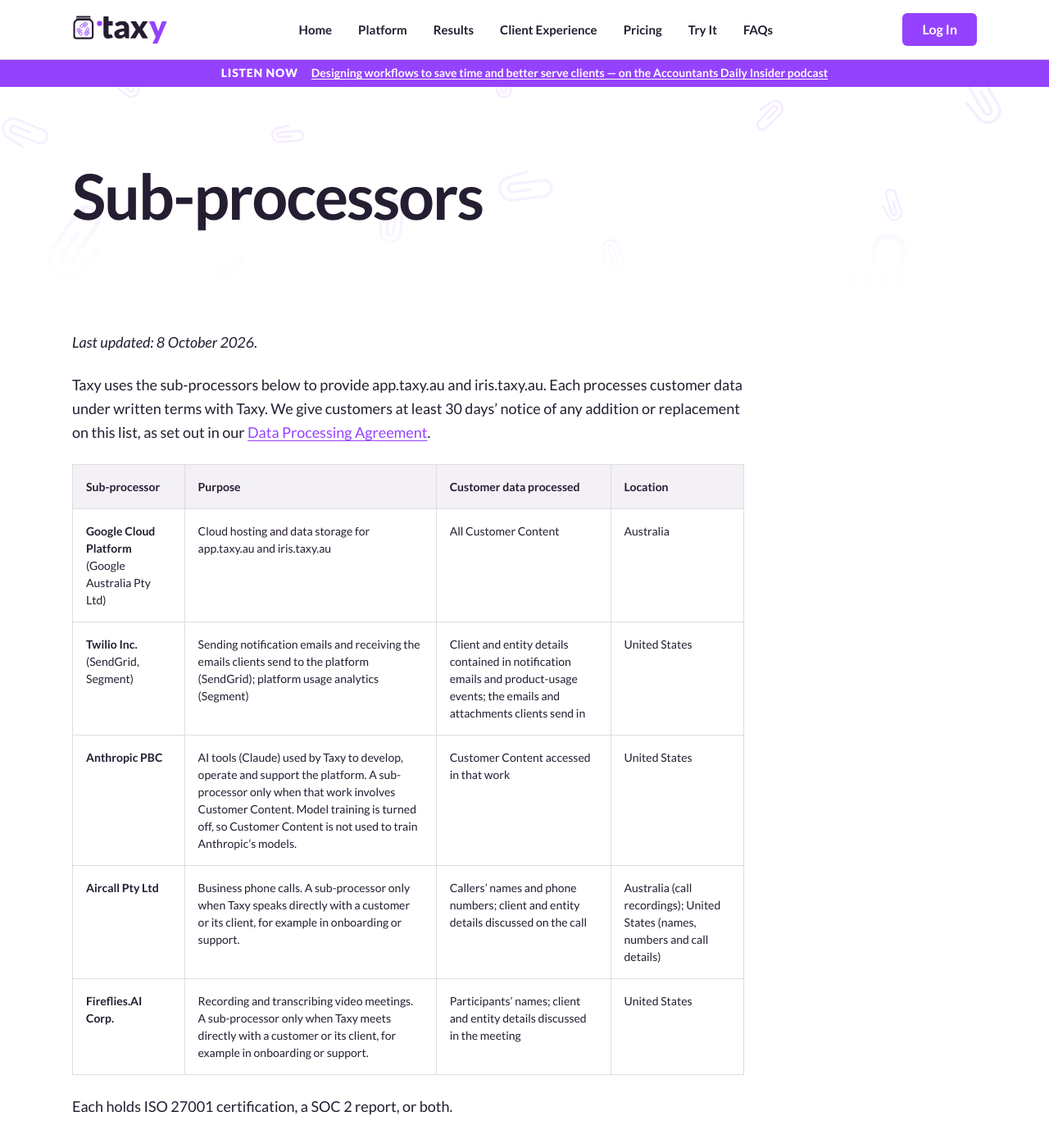
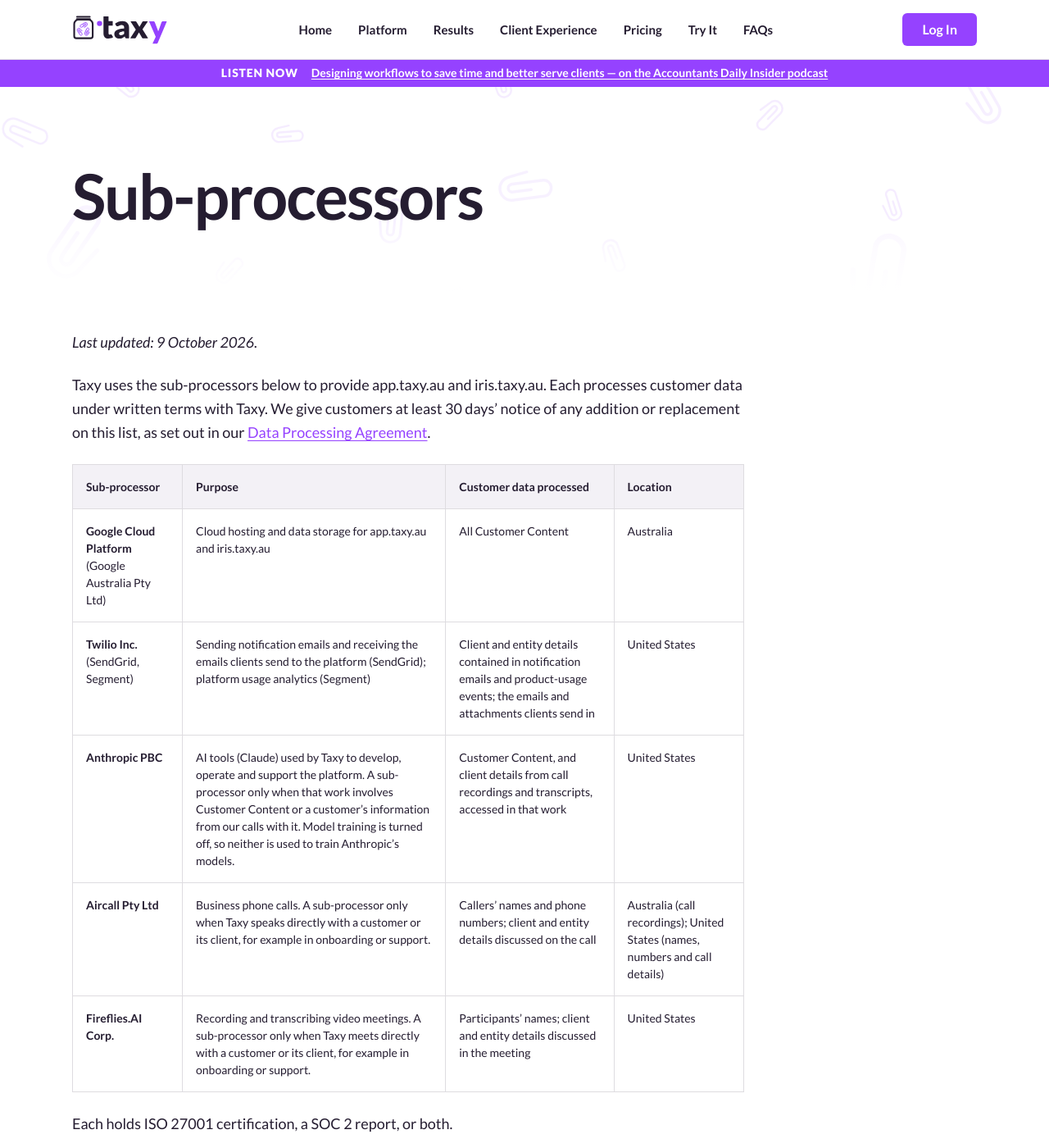
Before and after one commit to taxy-au/taxy-website, a Jekyll site: the page built from legal/subprocessors.md, in a window 1280 px wide and 1400 px high. Shown: the whole window at 82% size. Built offline with Jekyll 4.4.1, drawn with Linux system fonts in a browser that asks for light colours.

Commit message:
Anthropic's sub-processor row covers customer-call information as well as Customer Content (taxy-ops)
Co-Authored-By: Claude Opus 5.5 <noreply@anthropic.com>

```diff
--- a/legal/subprocessors.md
+++ b/legal/subprocessors.md
@@ -6,7 +6,7 @@ description: "The sub-processors Taxy engages to provide the Taxy platform, the
 permalink: /legal/subprocessors/
 ---
 
-_Last updated: 8 October 2026._
+_Last updated: 9 October 2026._
 
 Taxy uses the sub-processors below to provide app.taxy.au and iris.taxy.au. Each processes customer
 data under written terms with Taxy. We give customers at least 30 days' notice of any
@@ -17,7 +17,7 @@ addition or replacement on this list, as set out in our
 |---|---|---|---|
 | **Google Cloud Platform** (Google Australia Pty Ltd) | Cloud hosting and data storage for app.taxy.au and iris.taxy.au | All Customer Content | Australia |
 | **Twilio Inc.** (SendGrid, Segment) | Sending notification emails and receiving the emails clients send to the platform (SendGrid); platform usage analytics (Segment) | Client and entity details contained in notification emails and product-usage events; the emails and attachments clients send in | United States |
-| **Anthropic PBC** | AI tools (Claude) used by Taxy to develop, operate and support the platform. A sub-processor only when that work involves Customer Content. Model training is turned off, so Customer Content is not used to train Anthropic's models. | Customer Content accessed in that work | United States |
+| **Anthropic PBC** | AI tools (Claude) used by Taxy to develop, operate and support the platform. A sub-processor only when that work involves Customer Content or a customer's information from our calls with it. Model training is turned off, so neither is used to train Anthropic's models. | Customer Content, and client details from call recordings and transcripts, accessed in that work | United States |
 | **Aircall Pty Ltd** | Business phone calls. A sub-processor only when Taxy speaks directly with a customer or its client, for example in onboarding or support. | Callers' names and phone numbers; client and entity details discussed on the call | Australia (call recordings); United States (names, numbers and call details) |
 | **Fireflies.AI Corp.** | Recording and transcribing video meetings. A sub-processor only when Taxy meets directly with a customer or its client, for example in onboarding or support. | Participants' names; client and entity details discussed in the meeting | United States |
 
```
